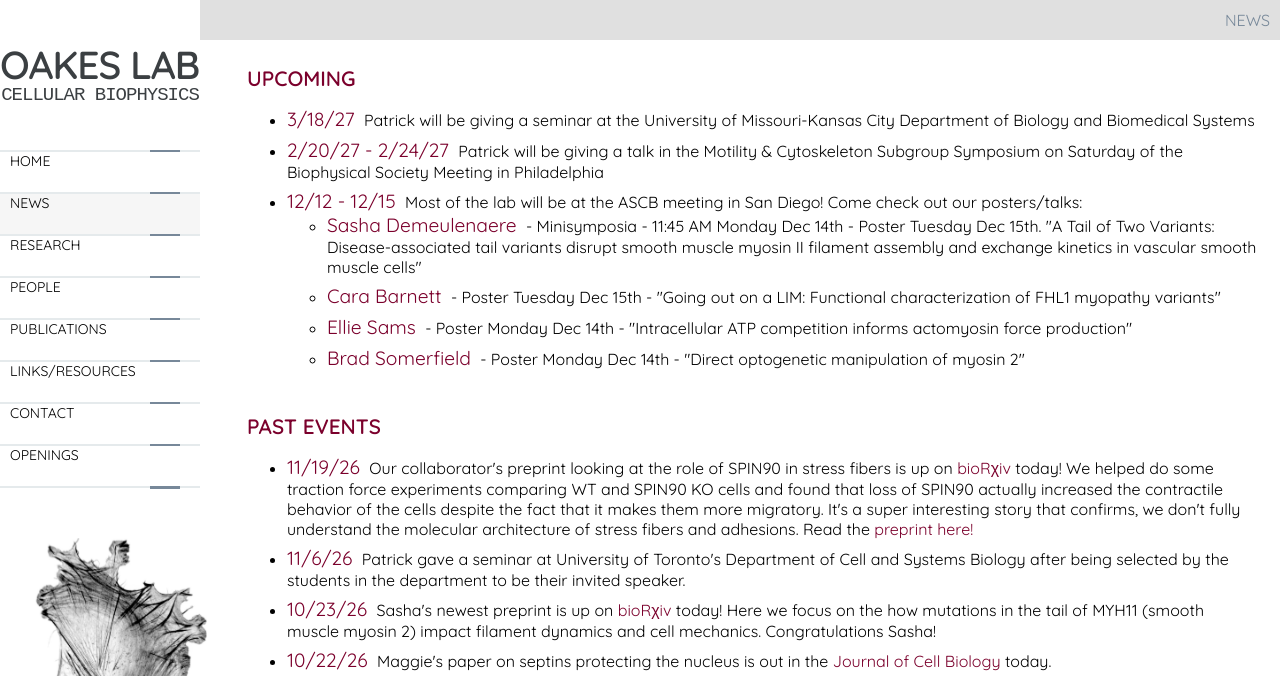
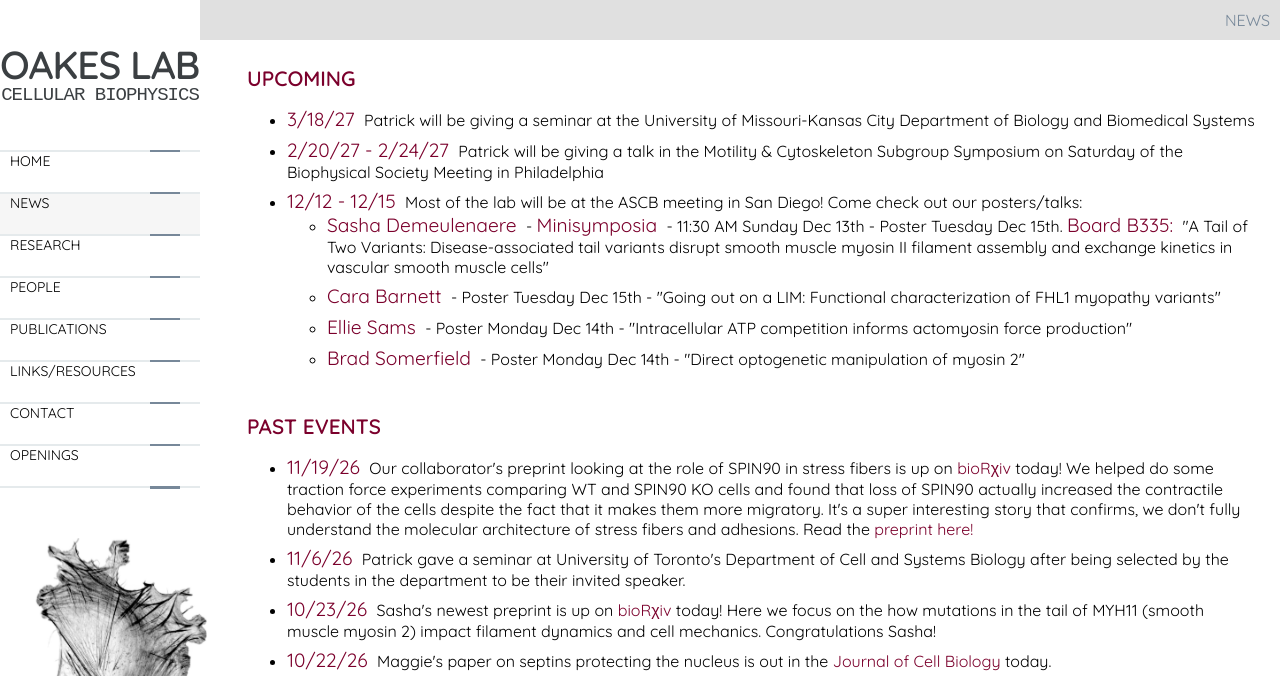
Before and after one commit to OakesLab/oakeslab.github.io, a plain HTML site: page news.html in a window 1280 px wide. Shown: the top 676 px of the page. Drawn offline with nearby package versions, Linux system fonts and the light colour scheme; a script that the page names is missing.

Commit message:
ascb update

```diff
--- a/news.html
+++ b/news.html
@@ -100,7 +100,7 @@
 				<li><span>2/20/27 - 2/24/27</span> Patrick will be giving a talk in the Motility & Cytoskeleton Subgroup Symposium on Saturday of the Biophysical Society Meeting in Philadelphia
 				<li><span>12/12 - 12/15</span> Most of the lab will be at the ASCB meeting in San Diego! Come check out our posters/talks: </br>
 					<ul class="news-list">
-						<li> <span>Sasha Demeulenaere</span> - Minisymposia - 11:45 AM Monday Dec 14th - Poster Tuesday Dec 15th. "A Tail of Two Variants: Disease-associated tail variants disrupt smooth muscle myosin II filament assembly and exchange kinetics in vascular smooth muscle cells"
+						<li> <span>Sasha Demeulenaere</span> - <span>Minisymposia</span> - 11:30 AM Sunday Dec 13th - Poster Tuesday Dec 15th. <span>Board B335:</span> "A Tail of Two Variants: Disease-associated tail variants disrupt smooth muscle myosin II filament assembly and exchange kinetics in vascular smooth muscle cells"
 						<li> <span>Cara Barnett</span> - Poster Tuesday Dec 15th - "Going out on a LIM: Functional characterization of FHL1 myopathy variants"
 						<li> <span>Ellie Sams</span> - Poster Monday Dec 14th - "Intracellular ATP competition informs actomyosin force production"
 						<li> <span>Brad Somerfield</span> - Poster Monday Dec 14th - "Direct optogenetic manipulation of myosin 2"
```
